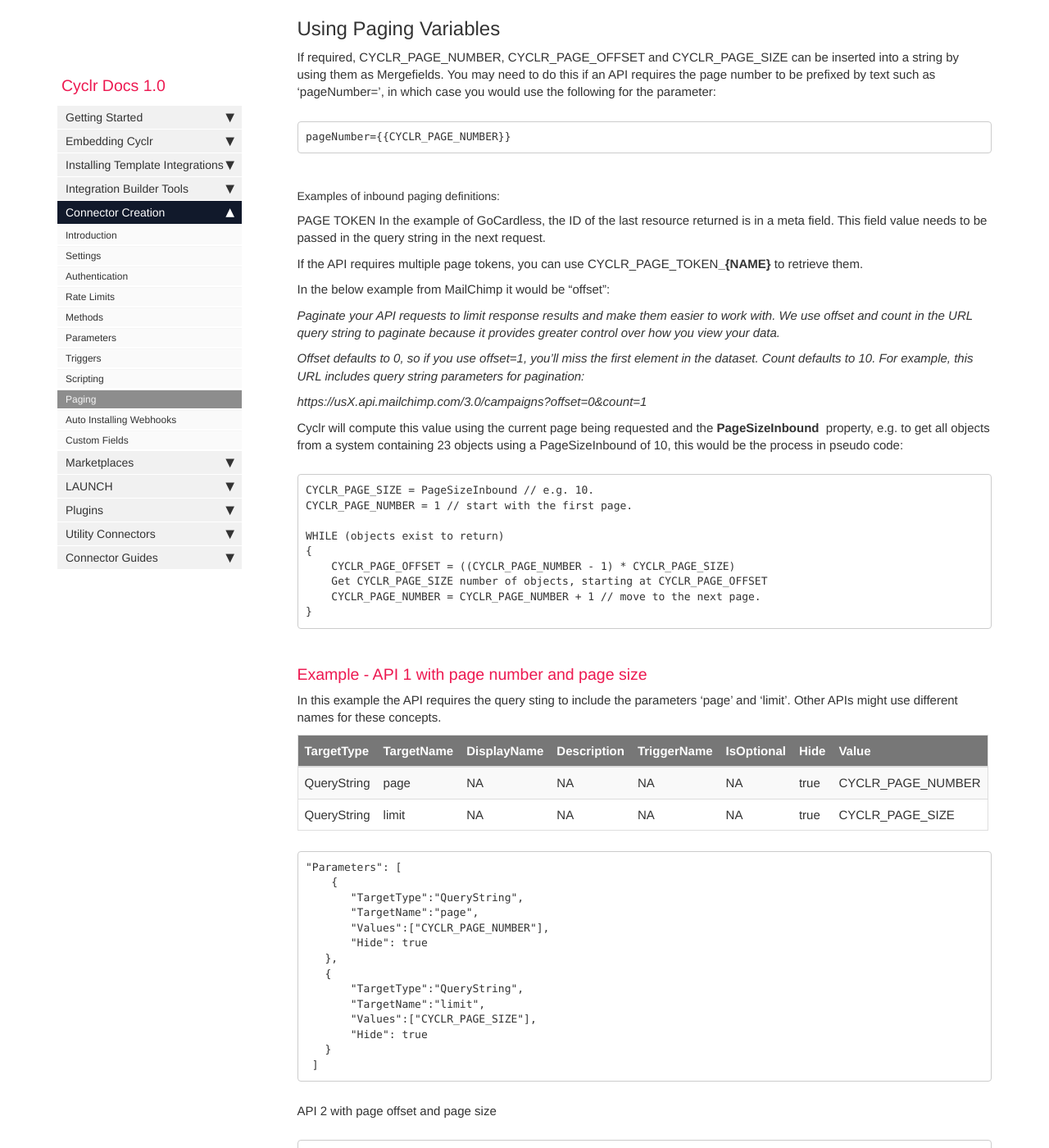
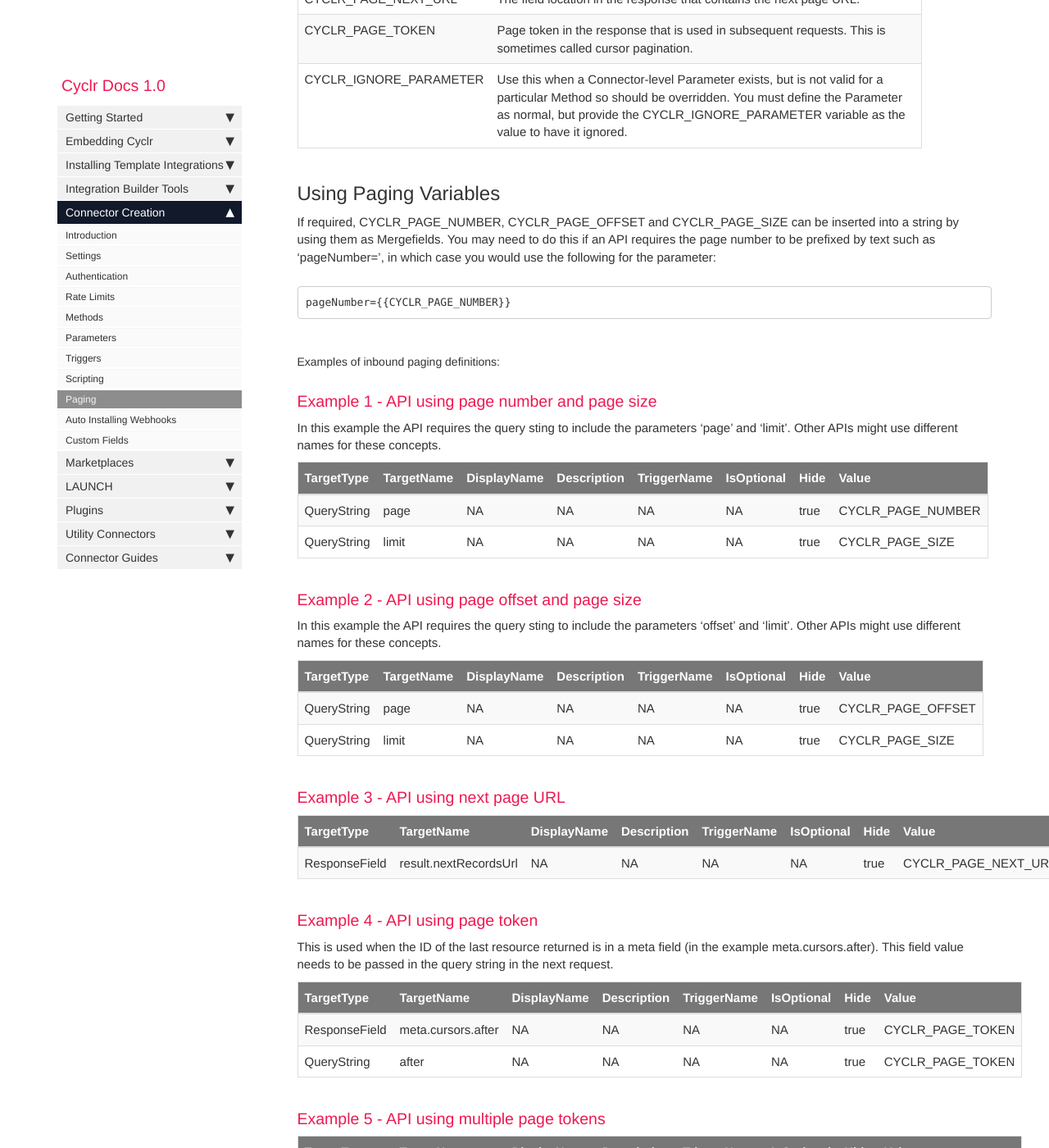
Before and after one commit to sneakysneak/docs, a Jekyll site: the page built from pages/custom-connectors/11-paging.md, in a window 1280 px wide and 1400 px high, scrolled down 1625 px. Shown: the whole window at 82% size. Built offline with Jekyll 4.4.1, drawn with Linux system fonts in a browser that asks for light colours; nearby versions of some CDN libraries; comment, search, counter and statistics services are not loaded; some of the changed text lies outside the part shown.

Commit message:
Update 11-paging.md

```diff
--- a/pages/custom-connectors/11-paging.md
+++ b/pages/custom-connectors/11-paging.md
@@ -57,31 +57,7 @@ You may need to do this if an API requires the page number to be prefixed by tex
 
 ##### Examples of inbound paging definitions:
 
-PAGE TOKEN In the example of GoCardless, the ID of the last resource returned is in a meta field. This field value needs to be passed in the query string in the next request.
-
-If the API requires multiple page tokens, you can use CYCLR_PAGE_TOKEN**_{% raw %}{NAME}{% endraw %}** to retrieve them.
-
-In the below example from MailChimp it would be “offset”:
-
-<i>Paginate your API requests to limit response results and make them easier to work with. We use offset and count in the URL query string to paginate because it provides greater control over how you view your data.</i>
-
-<i>Offset defaults to 0, so if you use offset=1, you’ll miss the first element in the dataset. Count defaults to 10. For example, this URL includes query string parameters for pagination:</i>
-
-<i>https://usX.api.mailchimp.com/3.0/campaigns?offset=0&count=1</i>
-
-Cyclr will compute this value using the current page being requested and the **PageSizeInbound ** property, e.g. to get all objects from a system containing 23 objects using a PageSizeInbound of 10, this would be the process in pseudo code:
-
-    CYCLR_PAGE_SIZE = PageSizeInbound // e.g. 10.
-    CYCLR_PAGE_NUMBER = 1 // start with the first page.
-
-    WHILE (objects exist to return)
-    {
-        CYCLR_PAGE_OFFSET = ((CYCLR_PAGE_NUMBER - 1) * CYCLR_PAGE_SIZE)
-        Get CYCLR_PAGE_SIZE number of objects, starting at CYCLR_PAGE_OFFSET
-        CYCLR_PAGE_NUMBER = CYCLR_PAGE_NUMBER + 1 // move to the next page.
-    }
-
-### Example - API 1 with page number and page size
+### Example 1 - API using page number and page size
 
 In this example the API requires the query sting to include the parameters 'page' and 'limit'.  Other APIs might use different names for these concepts.
 
@@ -90,145 +66,56 @@ In this example the API requires the query sting to include the parameters 'page
 | QueryString| page | NA | NA | NA | NA | true | CYCLR_PAGE_NUMBER |
 | QueryString| limit | NA | NA | NA | NA | true | CYCLR_PAGE_SIZE |
 
-{% raw %}
-    "Parameters": [
-        {
-           "TargetType":"QueryString",
-           "TargetName":"page",
-           "Values":["CYCLR_PAGE_NUMBER"],
-           "Hide": true
-       },
-       {
-           "TargetType":"QueryString",
-           "TargetName":"limit",
-           "Values":["CYCLR_PAGE_SIZE"],
-           "Hide": true
-       }
-     ]
-{% endraw %}
+### Example 2 - API using page offset and page size
 
-API 2 with page offset and page size
+In this example the API requires the query sting to include the parameters 'offset' and 'limit'.  Other APIs might use different names for these concepts.
 
-{% raw %}
-    "Parameters": [
-        {
-            "TargetType": "QueryString",
-             "TargetName": "offset",
-             "Values": ["CYCLR_PAGE_OFFSET"],
-             "Hide": true
-         },
-         {
-             "TargetType": "QueryString",
-             "TargetName": "count",
-             "Values": ["CYCLR_PAGE_SIZE"],
-             "Hide": true
-         }
-     ]
-{% endraw %}
+| TargetType | TargetName | DisplayName | Description | TriggerName | IsOptional | Hide | Value |
+| --- | --- | --- | --- | --- | --- | --- | --- |
+| QueryString| page | NA | NA | NA | NA | true | CYCLR_PAGE_OFFSET |
+| QueryString| limit | NA | NA | NA | NA | true | CYCLR_PAGE_SIZE |
 
-API 3 with next page URL
+### Example 3 - API using next page URL
 
-{% raw %}
-    "Parameters": [
-    {
-    "TargetType": "ResponseField",
-    "TargetName": "result.nextRecordsUrl"
-    "Values": ["CYCLR_PAGE_NEXT_URL"]
-    "Hide": true
-    }
-    ]
-{% endraw %}
+| TargetType | TargetName | DisplayName | Description | TriggerName | IsOptional | Hide | Value |
+| --- | --- | --- | --- | --- | --- | --- | --- |
+| ResponseField| result.nextRecordsUrl | NA | NA | NA | NA | true | CYCLR_PAGE_NEXT_URL |
 
+### Example 4 - API using page token
 
-API 4 with page token
+This is used when the ID of the last resource returned is in a meta field (in the example meta.cursors.after). This field value needs to be passed in the query string in the next request.
 
-{% raw %}
-    "Parameters": [
-    {
-    "TargetType": "ResponseField",
-    "TargetName": "meta.cursors.after"
-    "Values": ["CYCLR_PAGE_TOKEN"]
-    "Hide": true
-    },
-    {
-    "TargetType": "QueryString",
-    "TargetName": "after"
-    "Values": ["CYCLR_PAGE_TOKEN"]
-    "Hide": true
-    }
-    ]
-{% endraw %}
+| TargetType | TargetName | DisplayName | Description | TriggerName | IsOptional | Hide | Value |
+| --- | --- | --- | --- | --- | --- | --- | --- |
+| ResponseField | meta.cursors.after | NA | NA | NA | NA | true | CYCLR_PAGE_TOKEN |
+| QueryString | after | NA | NA | NA | NA | true | CYCLR_PAGE_TOKEN |
 
-API 5 with multiple page tokens
+### Example 5 - API using multiple page tokens
 
-{% raw %}
-    "Parameters": [
-    {
-    "TargetType": "ResponseField",
-    "TargetName": "meta.cursors.after"
-    "Values": ["CYCLR_PAGE_TOKEN"]
-    "Hide": true
-    },
-    {
-    "TargetType": "QueryString",
-    "TargetName": "after"
-    "Values": ["CYCLR_PAGE_TOKEN"]
-    "Hide": true
-    },
-    {
-    "TargetType": "ResponseField",
-    "TargetName": "meta.cursors.filter"
-    "Values": ["CYCLR_PAGE_TOKEN_FILTER"]
-    "Hide": true
-    },
-    {
-    "TargetType": "QueryString",
-    "TargetName": "after"
-    "Values": ["CYCLR_PAGE_TOKEN_FILTER"]
-    "Hide": true
-    }
-    ]
-{% endraw %}
+| TargetType | TargetName | DisplayName | Description | TriggerName | IsOptional | Hide | Value |
+| --- | --- | --- | --- | --- | --- | --- | --- |
+| ResponseField | meta.cursors.after | NA | NA | NA | NA | true | CYCLR_PAGE_TOKEN |
+| QueryString | after | NA | NA | NA | NA | true | CYCLR_PAGE_TOKEN |
+| ResponseField | meta.cursors.filter | NA | NA | NA | NA | true | CYCLR_PAGE_FILTER |
+| QueryString | after | NA | NA | NA | NA | true | YCLR_PAGE_FILTER |
 
-API 6 with page token and page number
+### Example 5 - API using page token & page number
 
-{% raw %}
-    "Parameters": [
-    {
-    "TargetType": "ResponseField",
-    "TargetName": "payload.queryId"
-    "Values": ["CYCLR_PAGE_TOKEN"]
-    "Hide": true
-    },
-    {
-    "TargetType": "QueryString",
-    "TargetName": "queryId"
-    "Values": ["CYCLR_PAGE_TOKEN"]
-    "Hide": true
-    },
-    {
-    "TargetType": "QueryString",
-    "TargetName": "page"
-    "Values": ["CYCLR_PAGE_NUMBER"]
-    "Hide": true
-    },
-    {
-    "TargetType": "QueryString",
-    "TargetName": "pageSize"
-    "Values": ["CYCLR_PAGE_SIZE"]
-    "Hide": true
-    }
-    ]
-{% endraw %}
+| TargetType | TargetName | DisplayName | Description | TriggerName | IsOptional | Hide | Value |
+| --- | --- | --- | --- | --- | --- | --- | --- |
+| ResponseField | meta.cursors.after | NA | NA | NA | NA | true | CYCLR_PAGE_TOKEN |
+| QueryString | queryId | NA | NA | NA | NA | true | CYCLR_PAGE_TOKEN |
+| QueryString| page | NA | NA | NA | NA | true | CYCLR_PAGE_NUMBER |
+| QueryString| limit | NA | NA | NA | NA | true | CYCLR_PAGE_SIZE |
 
 ## Outbound Paging Variables
 
 Outbound paging only requires one variable to locate the array in the request body. Cyclr identifies when it has “too much” data to pass in one request by comparing it to the **PageSizeOutbound** property. If it has more, it chops the data into multiple requests automatically.
 
-##### Outbound Array Location
+### Outbound Array Location
 
 Use the same notation as request/response format connector field. Specify the location of the array and not a field in the array.
 
-##### Examples of outbound paging definitions:
+### Examples of outbound paging definitions:
 
     "PagedOutboundLocation": "data.[records]"
```
